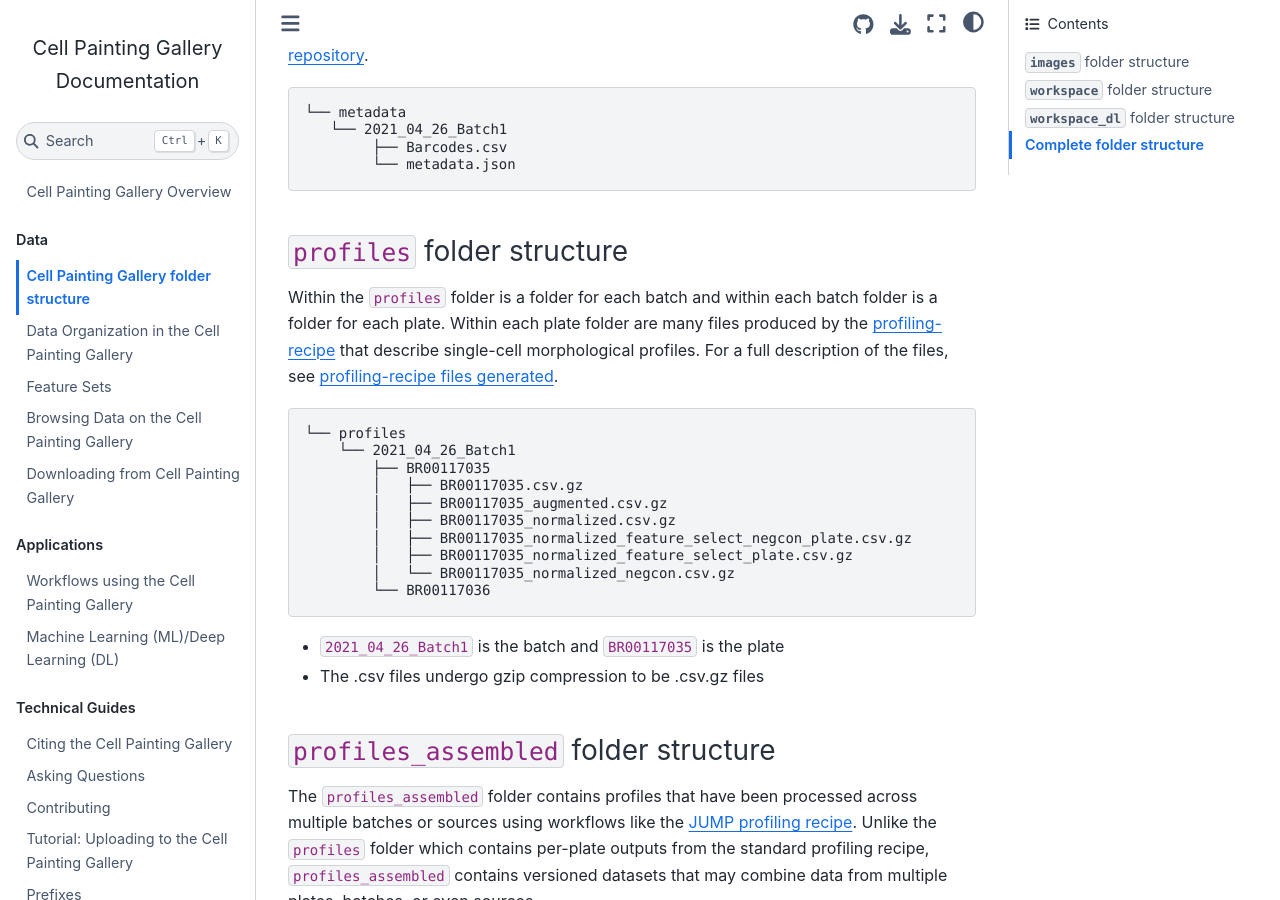
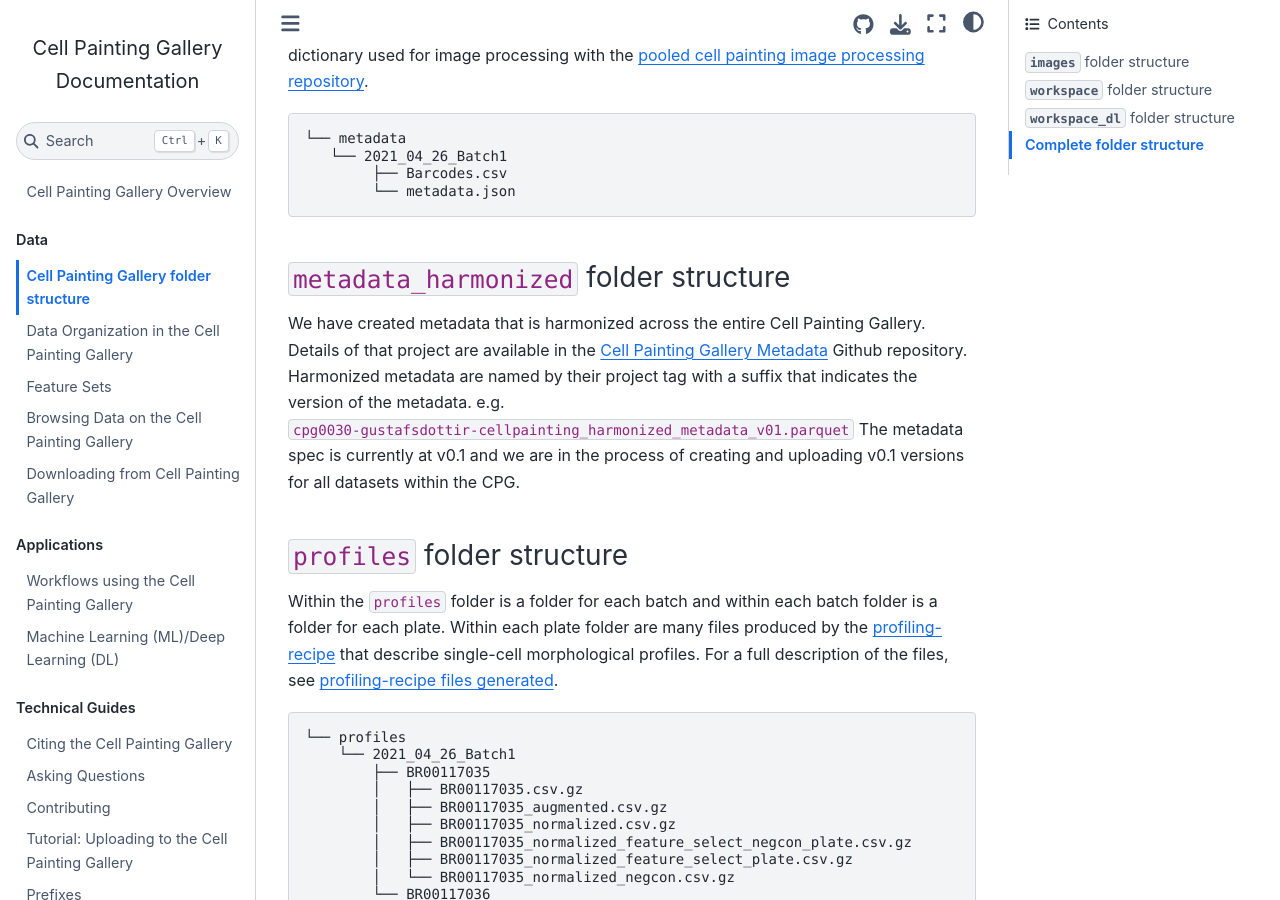
Before and after one commit to broadinstitute/cellpainting-gallery, a Jupyter Book: the page built from documentation/data_structure.md, in a window 1280 px wide and 900 px high, scrolled down 11158 px. Built offline with Jupyter Book 1.0.4 settings and Sphinx 7.4.7 and the Sphinx Book theme 1.1.4, drawn with Linux system fonts in a browser that asks for light colours; pages that are not in the unit, such as notebooks, are missing from menus; some of the changed text lies outside the part shown.

Commit message:
load_data detail, add harmonized metadata

````diff
--- a/documentation/data_structure.md
+++ b/documentation/data_structure.md
@@ -300,7 +300,7 @@ Within the plate folder there are typically two files - a `load_data.csv` for pi
 The `load_data.csv` maps the actual file names and paths and their metadata (e.g. channel number, channel name) to the naming information passed to CellProfiler for running the images in a CellProfiler pipeline.
 More information on `load_data.csv`'s and their contents is available in [CellProfiler documentation](https://cellprofiler-manual.s3.amazonaws.com/CellProfiler-4.2.6/modules/fileprocessing.html#loaddata).
 
-Though CellProfiler suports multiple formats for file paths, all `load_data.csv` in the CPG use the format of column names `URL_<ChannelName>` where the URL starts `s3://cellpainting-gallery`. e.g.
+Though CellProfiler suports multiple formats for file paths, all `load_data.csv` in the CPG use the format of column names `URL_<ChannelName>` where the URL starts `s3://cellpainting-gallery`. All `load_data.csv` must also have a column named `Metadata_Well`. e.g.
 
 URL_OrigDNA | URL_OrigER | Metadata_Plate | Metadata_Well | Metadata_Site
 ----------- | ---------- | -------------- | ------------- | -------------
@@ -374,6 +374,14 @@ Additionally, we suggest the inclusion of the metadata.json dictionary used for
         ├── Barcodes.csv
         └── metadata.json
 ```
+
+### `metadata_harmonized` folder structure
+
+We have created metadata that is harmonized across the entire Cell Painting Gallery.
+Details of that project are available in the [Cell Painting Gallery Metadata](https://github.com/broadinstitute/cellpainting-gallery-metadata) Github repository.
+Harmonized metadata are named by their project tag with a suffix that indicates the version of the metadata.
+e.g. `cpg0030-gustafsdottir-cellpainting_harmonized_metadata_v01.parquet`
+The metadata spec is currently at v0.1 and we are in the process of creating and uploading v0.1 versions for all datasets within the CPG.
 
 ### `profiles` folder structure
 
````
